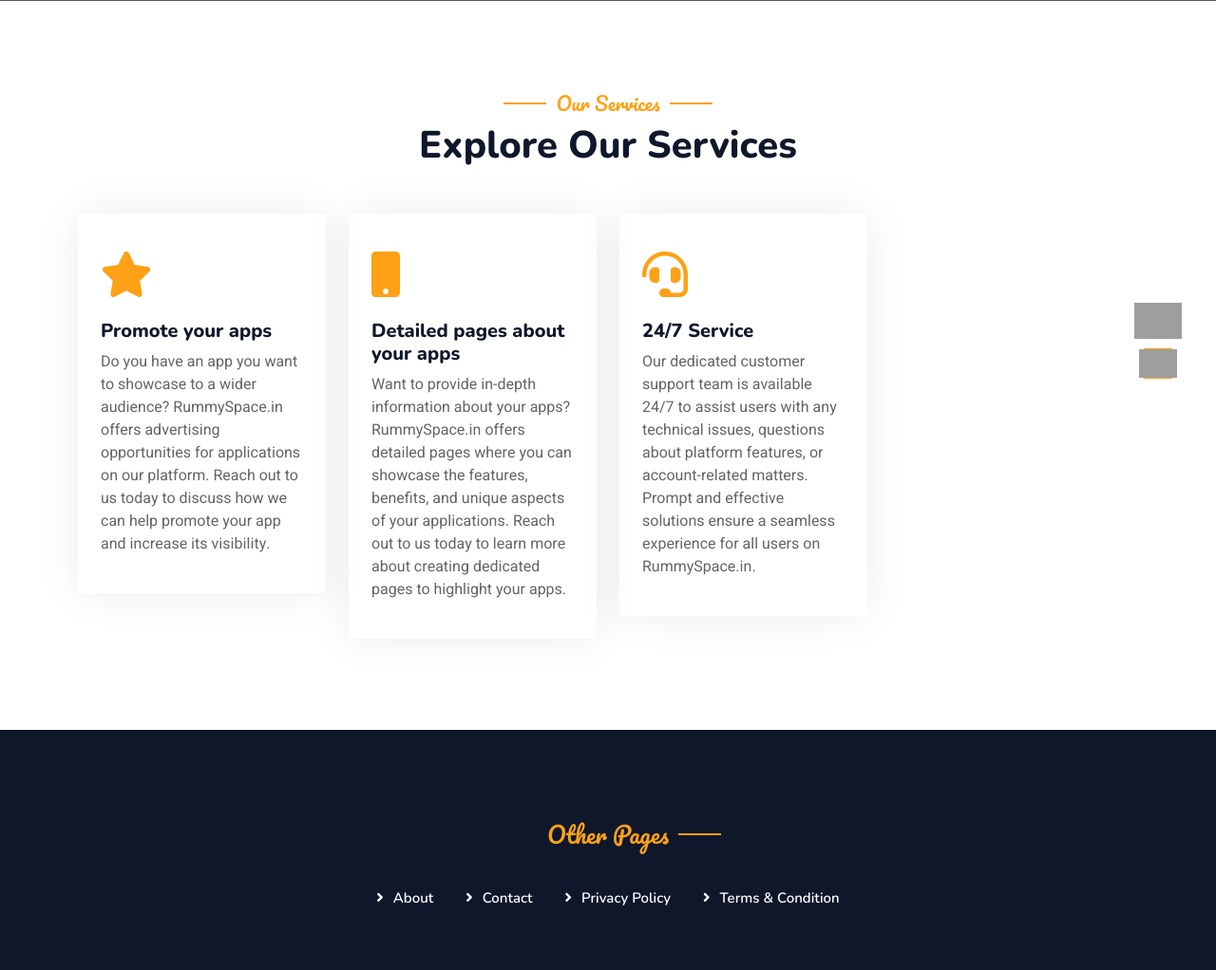
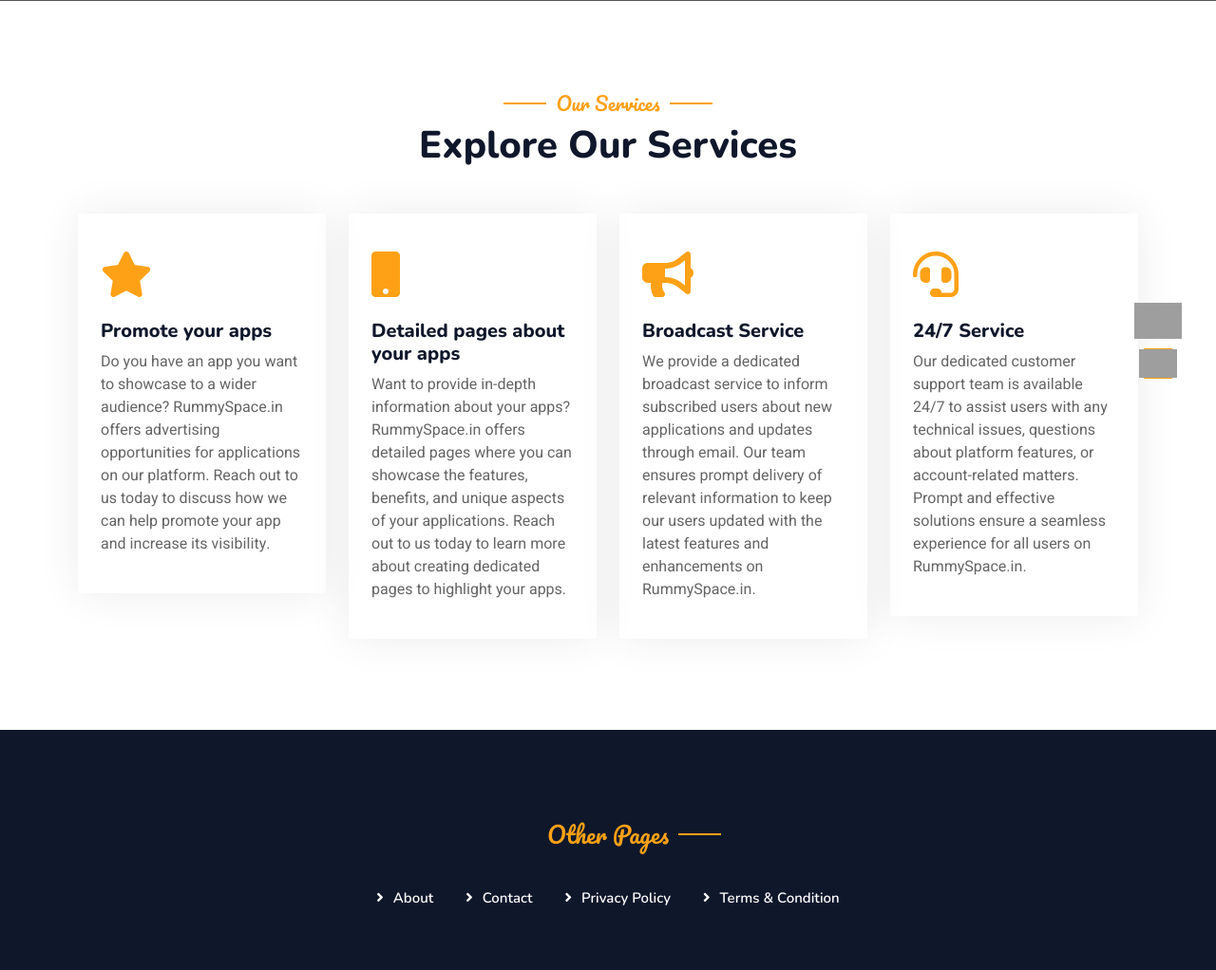
Before and after one commit to rummyspace/rummyspace, a Node project: template views/users/services.ejs in a window 1280 px wide. Shown: the part 356-1378 px from the top of the page at 95% size. Run offline with Node 20 templates, Linux system fonts and the light colour scheme; the template is opened without the code that fills it, so the values that code supplies are empty; some libraries are stand-ins or nearby versions; grey boxes are pictures that could not be loaded.

Commit message:
Update services.ejs

```diff
--- a/views/users/services.ejs
+++ b/views/users/services.ejs
@@ -56,6 +56,16 @@
                         </div>
                     </div>
 
+                    <div class="col-lg-3 col-sm-6 wow fadeInUp" data-wow-delay="0.7s">
+                        <div class="service-item rounded pt-3">
+                            <div class="p-4">
+                                <i class="fa fa-3x fa-bullhorn text-primary mb-4"></i>
+                                <h5>Broadcast Service</h5>
+                                <p>We provide a dedicated broadcast service to inform subscribed users about new applications and updates through email. Our team ensures prompt delivery of relevant information to keep our users updated with the latest features and enhancements on RummySpace.in.</p>
+                            </div>
+                        </div>
+                    </div>
+
 
 
                     <div class="col-lg-3 col-sm-6 wow fadeInUp" data-wow-delay="0.7s">
```
